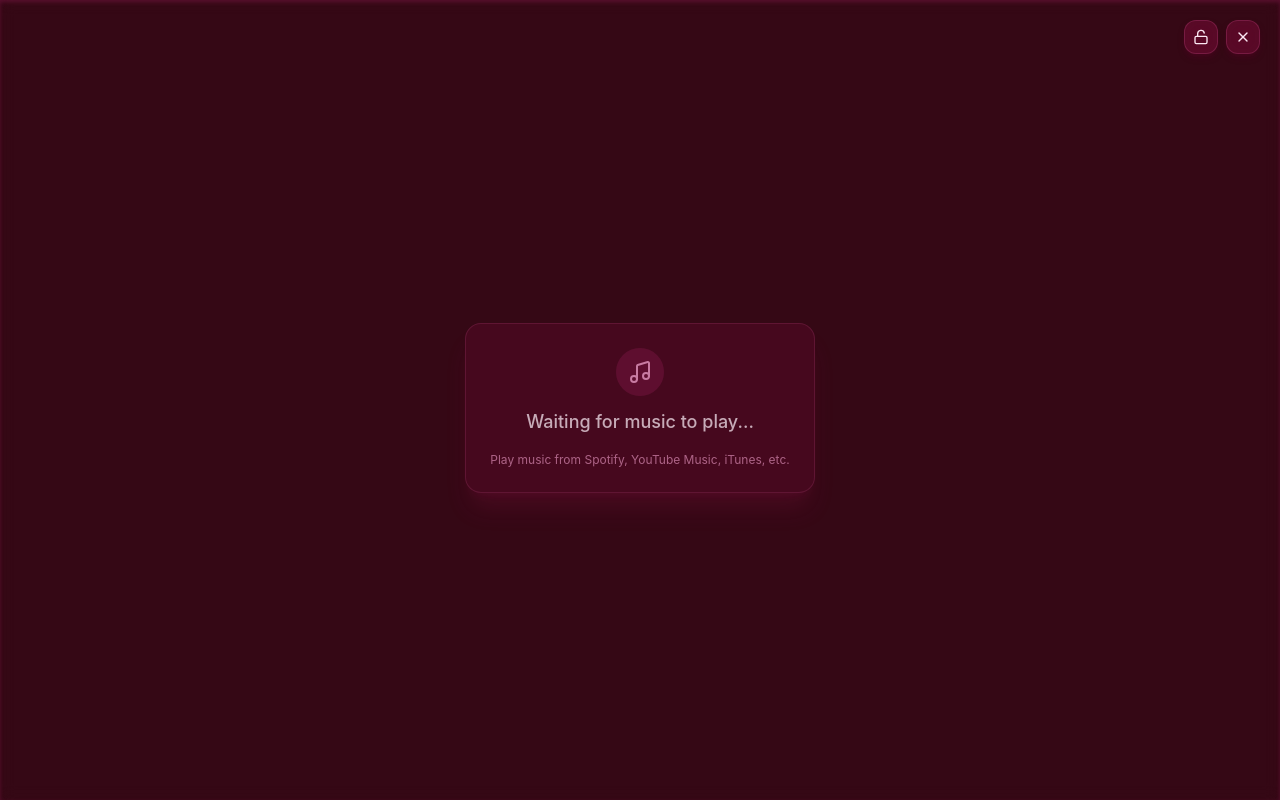
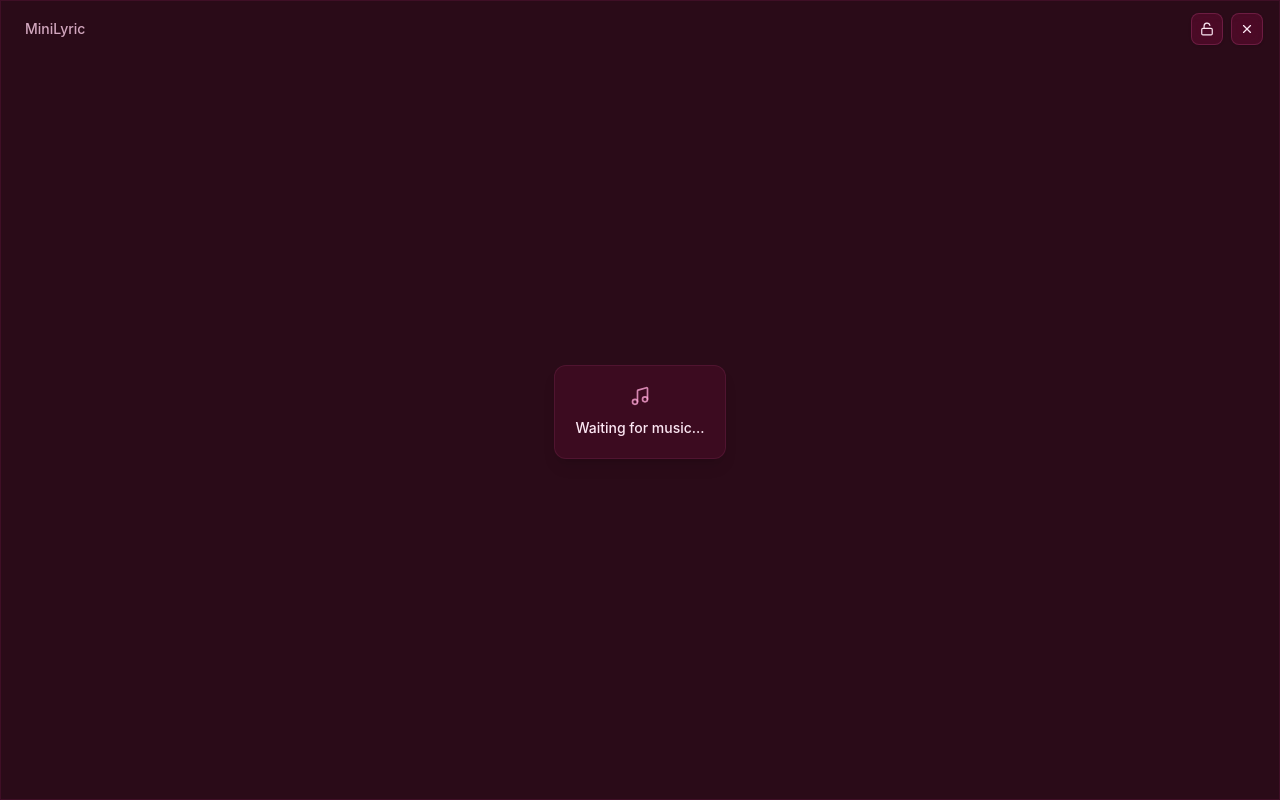
Before and after one commit to tomi-prastiyo/minilyric-app, a React (Vite) app: page / in a window 1280 px wide. Built offline with nearby package versions, Linux system fonts and the light colour scheme.

Commit message:
ajust tampilan

```diff
--- a/electron/main.ts
+++ b/electron/main.ts
@@ -128,9 +128,15 @@ async function startPolling() {
 }
 
 function createWindow() {
+  const { screen } = require('electron');
+  const primaryDisplay = screen.getPrimaryDisplay();
+  const { width } = primaryDisplay.workAreaSize;
+
   mainWindow = new BrowserWindow({
-    width: 600,
-    height: 120,
+    width: 500,
+    height: 280,
+    x: width - 520,
+    y: 30,
     transparent: true,
     frame: false,
     alwaysOnTop: true,
--- a/src/App.tsx
+++ b/src/App.tsx
@@ -143,34 +143,95 @@ function App() {
 
   return (
     <div
-      className={`relative w-full h-full flex flex-col group transition-colors duration-500 ${!isLocked ? 'bg-rose-950/60 backdrop-blur-sm shadow-inner shadow-pink-500/20' : 'bg-transparent'}`}
+      className={`relative w-full h-full flex flex-col group transition-all duration-500 ${!isLocked ? 'bg-pink-950/40 backdrop-blur-md border border-pink-500/10 shadow-2xl' : 'bg-transparent'}`}
       style={{ WebkitAppRegion: isLocked ? 'no-drag' : 'drag' } as any}
     >
-      <div className="flex-1 overflow-hidden relative flex flex-col items-center justify-center pt-4">
+      {/* Invisible Hover Zone for Unlocking (Only when locked) */}
+      {isLocked && (
+        <div
+          className="absolute top-0 right-0 w-32 h-20 z-[70]"
+          onMouseEnter={() => {
+            if (window.electron?.windowControl) window.electron.windowControl('capture-mouse');
+          }}
+          onMouseLeave={() => {
+            if (isLocked && window.electron?.windowControl) window.electron.windowControl('ignore-mouse');
+          }}
+        >
+          <div className="absolute top-3 right-3 opacity-0 hover:opacity-100 transition-opacity duration-300">
+            <button
+              onClick={toggleLock}
+              className="cursor-pointer p-2 rounded-lg bg-pink-900/80 hover:bg-pink-600/80 text-pink-100 transition-colors shadow-md flex items-center justify-center backdrop-blur-md border border-pink-400/20"
+              title="Unlock Window"
+            >
+              <Unlock size={14} />
+            </button>
+          </div>
+        </div>
+      )}
+
+      {/* Minimal Header (Hidden when locked) */}
+      <div
+        className={`absolute top-0 left-0 right-0 p-3 flex items-center justify-between z-[60] transition-all duration-300 ${isLocked ? 'opacity-0 -translate-y-full pointer-events-none' : 'opacity-100 translate-y-0'}`}
+        style={{ WebkitAppRegion: 'drag' } as any}
+      >
+        {appState.track ? (
+          <div className="flex items-center gap-3 pl-2">
+            <div className="w-9 h-9 rounded-full bg-pink-500/20 flex items-center justify-center border border-pink-400/20 shadow-sm animate-pulse" style={{ animationDuration: appState.isPlaying ? '3s' : '0s' }}>
+              <Music size={16} className="text-pink-300" />
+            </div>
+            <div className="flex flex-col">
+              <span className="text-white text-sm font-bold leading-tight truncate max-w-[200px] drop-shadow-md">
+                {appState.track.name}
+              </span>
+              <span className="text-pink-200/90 text-xs truncate max-w-[200px] drop-shadow-md">
+                {appState.track.artists[0]?.name}
+              </span>
+            </div>
+          </div>
+        ) : (
+          <div className="pl-3 text-pink-200/80 text-sm font-medium">MiniLyric</div>
+        )}
+
+        <div className="flex gap-2 ml-auto pr-1" style={{ WebkitAppRegion: 'no-drag' } as any}>
+          <button
+            onClick={toggleLock}
+            className="cursor-pointer p-2 rounded-lg bg-pink-900/30 hover:bg-pink-600/60 text-pink-100 transition-colors shadow-sm flex items-center justify-center backdrop-blur-md border border-pink-400/20"
+            title="Lock Window (Click-Through)"
+          >
+            {isLocked ? <Lock size={14} /> : <Unlock size={14} />}
+          </button>
+          <button
+            onClick={closeWindow}
+            className="cursor-pointer p-2 rounded-lg bg-pink-900/30 hover:bg-rose-600/80 text-pink-100 transition-colors shadow-sm flex items-center justify-center backdrop-blur-md border border-pink-400/20"
+            title="Close"
+          >
+            <X size={14} />
+          </button>
+        </div>
+      </div>
+
+      <div className="flex-1 overflow-hidden relative flex flex-col items-center justify-center mt-6">
 
         {!appState.track ? (
-          <div className="flex flex-col items-center gap-3 z-10 p-6 rounded-2xl bg-pink-900/30 text-center border border-pink-400/20 shadow-xl shadow-pink-900/30 animate-pulse" style={{ WebkitAppRegion: 'no-drag' } as any}>
-            <div className="p-3 bg-pink-500/20 rounded-full">
-              <Music className="w-6 h-6 text-pink-300" />
+          <div className="flex flex-col items-center gap-2 z-10 p-5 rounded-xl bg-pink-900/20 text-center border border-pink-400/10 shadow-lg" style={{ WebkitAppRegion: 'no-drag' } as any}>
+            <Music className="w-5 h-5 text-pink-300/80 mb-1" />
+            <div className="text-pink-100 font-medium text-sm">
+              Waiting for music...
             </div>
-            <div className="text-pink-100 font-medium text-lg">
-              Waiting for music to play...
-            </div>
-            <p className="text-xs text-pink-300/80 mt-1">Play music from Spotify, YouTube Music, iTunes, etc.</p>
           </div>
         ) : !appState.lyrics || appState.lyrics.length === 0 ? (
-          <div className="flex flex-col items-center gap-2 z-10 p-5 rounded-2xl bg-pink-900/30 border border-pink-400/20 shadow-xl shadow-pink-900/30" style={{ WebkitAppRegion: 'no-drag' } as any}>
-            <div className="flex items-center gap-3 text-pink-100 font-medium text-lg text-center animate-pulse">
-              <Music className="w-5 h-5 text-pink-300 animate-spin" style={{ animationDuration: '3s' }} />
-              <span>Finding lyrics: "{appState.track.name}"...</span>
+          <div className="flex flex-col items-center gap-2 z-10 p-4 rounded-xl bg-pink-900/20 border border-pink-400/10 shadow-lg" style={{ WebkitAppRegion: 'no-drag' } as any}>
+            <div className="flex items-center gap-2 text-pink-100 font-medium text-sm text-center">
+              <Music className="w-4 h-4 text-pink-300 animate-bounce" />
+              <span>Searching lyrics...</span>
             </div>
           </div>
         ) : (
           <div
             ref={scrollRef}
-            className="w-full h-full overflow-y-auto hide-scrollbar px-8 py-[60px] pb-[80px]"
+            className="w-full h-full overflow-y-auto hide-scrollbar px-6 py-[30px] pb-[60px]"
             style={{
-              WebkitAppRegion: 'no-drag', // Allows scrolling without dragging the window
+              WebkitAppRegion: 'no-drag',
               maskImage: 'linear-gradient(to bottom, transparent 0%, black 15%, black 85%, transparent 100%)',
               WebkitMaskImage: 'linear-gradient(to bottom, transparent 0%, black 15%, black 85%, transparent 100%)'
             } as any}
@@ -183,20 +244,20 @@ function App() {
                 return (
                   <motion.div
                     key={index}
-                    initial={{ opacity: 0, y: 15 }}
+                    initial={{ opacity: 0, y: 10 }}
                     animate={{ opacity: 1, y: 0 }}
                     transition={{ type: "spring", stiffness: 300, damping: 25 }}
-                    className={`text-center transition-all duration-500 min-h-[30px] my-3 ${
+                    className={`text-center transition-all duration-500 min-h-[28px] my-2 ${
                       isActive
-                        ? 'text-3xl font-extrabold text-pink-50 scale-110 tracking-wide'
+                        ? 'text-2xl font-bold text-white scale-105 tracking-wide'
                         : isPassed
-                          ? 'text-xl font-semibold text-pink-200/50'
-                          : 'text-xl font-semibold text-pink-200/30'
+                          ? 'text-lg font-medium text-pink-100/40'
+                          : 'text-lg font-medium text-pink-100/20'
                     }`}
                     style={{
                       textShadow: isActive
-                        ? '0 0 25px rgba(244,114,182,0.9), 0 0 50px rgba(219,39,119,0.5)'
-                        : '0 2px 5px rgba(0,0,0,0.6)'
+                        ? '0 0 15px rgba(244,114,182,0.5), 0 2px 4px rgba(0,0,0,0.8)'
+                        : '0 1px 3px rgba(0,0,0,0.8)'
                     }}
                   >
                     {line.text}
@@ -208,33 +269,6 @@ function App() {
         )}
 
       </div>
-
-      <div
-        className={`absolute top-3 right-3 p-2 flex gap-2 z-[60] transition-opacity duration-300 ${isLocked ? 'opacity-0 group-hover:opacity-100' : 'opacity-100'}`}
-        style={{ WebkitAppRegion: 'no-drag' } as any}
-        onMouseEnter={() => {
-          if (isLocked && window.electron?.windowControl) window.electron.windowControl('capture-mouse');
-        }}
-        onMouseLeave={() => {
-          if (isLocked && window.electron?.windowControl) window.electron.windowControl('ignore-mouse');
-        }}
-      >
-        <button
-          onClick={toggleLock}
-          className="cursor-pointer p-2 rounded-xl bg-pink-900/40 hover:bg-pink-600/80 text-pink-100 transition-all shadow-md shadow-pink-950/50 flex items-center justify-center pointer-events-auto backdrop-blur-md border border-pink-400/20 hover:scale-110"
-          title="Lock Window (Click-Through)"
-        >
-          {isLocked ? <Lock size={16} /> : <Unlock size={16} />}
-        </button>
-        <button
-          onClick={closeWindow}
-          className="cursor-pointer p-2 rounded-xl bg-pink-900/40 hover:bg-rose-600/90 text-pink-100 transition-all shadow-md shadow-pink-950/50 flex items-center justify-center pointer-events-auto backdrop-blur-md border border-pink-400/20 hover:scale-110"
-          title="Close"
-        >
-          <X size={16} />
-        </button>
-      </div>
-
     </div>
   );
 }
```
